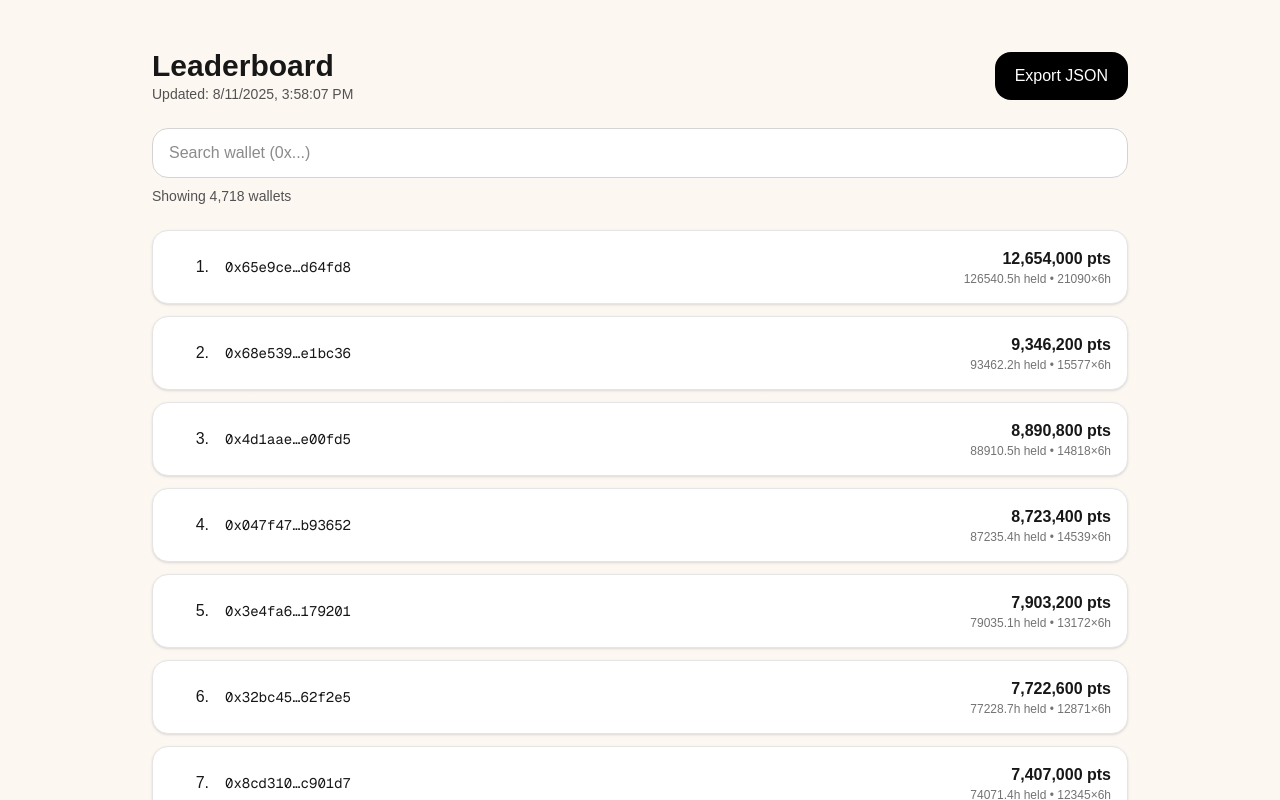
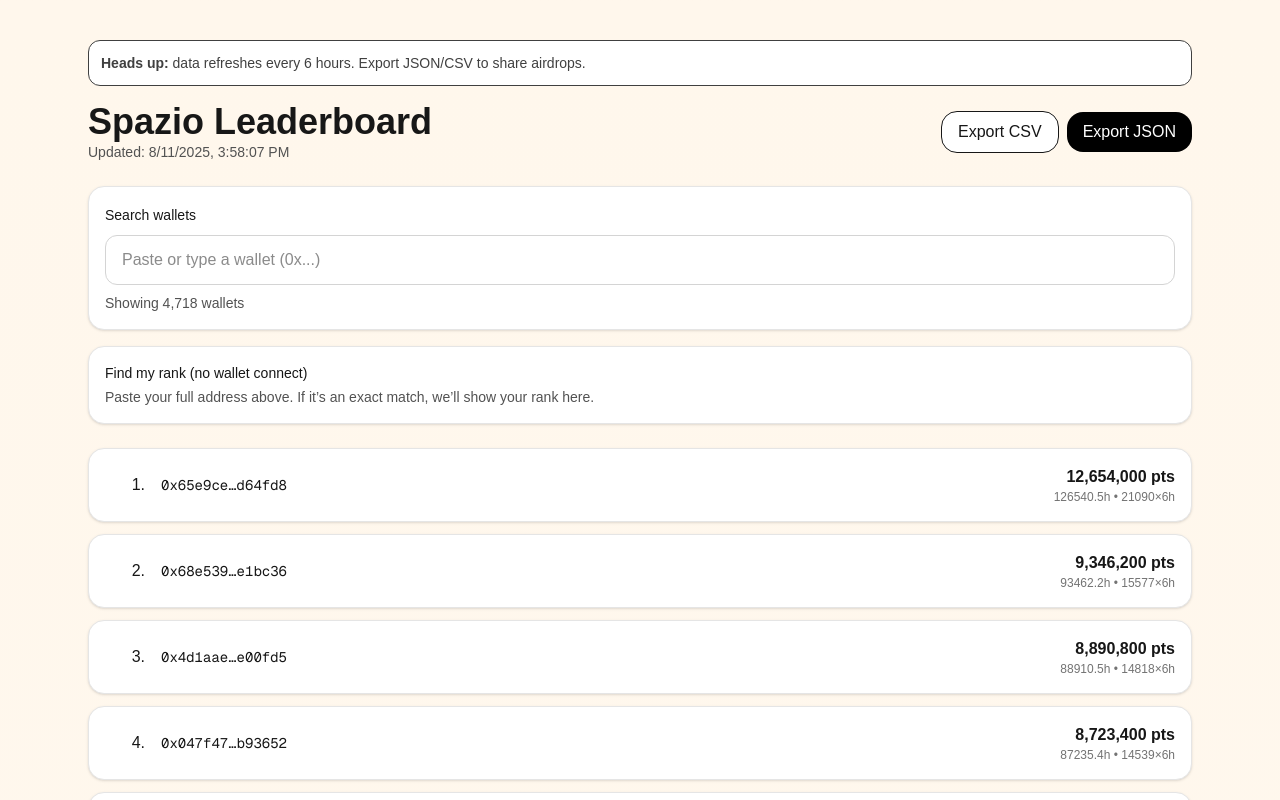
Before and after one commit to NFTL0ve/spazio-site, a Next.js app: page /leaderboard in a window 1280 px wide. Shown: the top 800 px of the page. Built offline with nearby package versions, Linux system fonts and the light colour scheme.

Commit message:
ui: search-only rank + csv/json export

```diff
--- a/src/app/leaderboard/page.tsx
+++ b/src/app/leaderboard/page.tsx
@@ -18,15 +18,20 @@ export default function LeaderboardPage() {
       .catch((e) => setErr(String(e)));
   }, []);
 
+  const isFullAddress = (q: string) => /^0x[a-fA-F0-9]{40}$/.test(q.trim());
+  const exactRank =
+    data && isFullAddress(query)
+      ? data.leaderboard.findIndex((e) => e.address.toLowerCase() === query.trim().toLowerCase())
+      : -1;
+
   const filtered = useMemo(() => {
     if (!data) return [];
     const q = query.trim().toLowerCase();
-    const list = data.leaderboard;
-    if (!q) return list;
-    return list.filter((e) => e.address.toLowerCase().includes(q));
+    if (!q) return data.leaderboard;
+    return data.leaderboard.filter((e) => e.address.toLowerCase().includes(q));
   }, [data, query]);
 
-  const download = () => {
+  const downloadJSON = () => {
     if (!data) return;
     const blob = new Blob([JSON.stringify(data, null, 2)], { type: "application/json" });
     const url = URL.createObjectURL(blob);
@@ -37,54 +42,114 @@ export default function LeaderboardPage() {
     URL.revokeObjectURL(url);
   };
 
+  const downloadCSV = () => {
+    if (!data) return;
+    const headers = ["rank", "address", "points", "periods", "holdingSeconds", "holdingHours"];
+    const rows = data.leaderboard.map((e, i) => [
+      String(i + 1),
+      e.address,
+      String(e.points),
+      String(e.periods),
+      String(e.holdingSeconds),
+      (e.holdingSeconds / 3600).toFixed(2),
+    ]);
+    const csv = [headers.join(","), ...rows.map((r) => r.join(","))].join("\n");
+    const blob = new Blob([csv], { type: "text/csv" });
+    const url = URL.createObjectURL(blob);
+    const a = document.createElement("a");
+    a.href = url;
+    a.download = "spazio-points.csv";
+    a.click();
+    URL.revokeObjectURL(url);
+  };
+
+  const highlightAddr = query.trim().toLowerCase();
+
   return (
-    <main className="min-h-screen bg-gradient-to-b from-[#FDF7F2] to-white">
-      <div className="mx-auto max-w-5xl px-6 py-12">
+    <main className="min-h-screen bg-gradient-to-b from-[#FFF7EC] to-white">
+      <div className="mx-auto max-w-6xl px-6 py-10">
+        <div className="mb-4 rounded-xl bg-white border p-3 text-sm text-neutral-700">
+          <b>Heads up:</b> data refreshes every 6 hours. Export JSON/CSV to share airdrops.
+        </div>
+
         <div className="flex items-center justify-between gap-4 flex-wrap">
           <div>
-            <h1 className="text-3xl font-bold">Leaderboard</h1>
+            <h1 className="text-4xl font-extrabold">Spazio Leaderboard</h1>
             {data && (
               <p className="text-sm text-neutral-600">
                 Updated: {new Date(data.updatedAt).toLocaleString()}
               </p>
             )}
           </div>
-          <button onClick={download} className="rounded-2xl bg-black text-white px-5 py-3">
+          <div className="flex items-center gap-2">
+            <button onClick={downloadCSV} className="rounded-2xl bg-white border px-4 py-2">
+              Export CSV
+            </button>
+            <button onClick={downloadJSON} className="rounded-2xl bg-black text-white px-4 py-2">
               Export JSON
             </button>
           </div>
+        </div>
 
-        <div className="mt-6">
+        <div className="mt-6 grid gap-4 md:grid-cols-[2fr,1fr]">
+          <Card className="p-4">
+            <label className="text-sm font-medium">Search wallets</label>
             <input
               value={query}
               onChange={(e) => setQuery(e.target.value)}
-            placeholder="Search wallet (0x...)"
-            className="w-full rounded-2xl border border-neutral-300 bg-white px-4 py-3 outline-none"
+              placeholder="Paste or type a wallet (0x...)"
+              className="mt-2 w-full rounded-xl border border-neutral-300 bg-white px-4 py-3 outline-none"
             />
             <p className="mt-2 text-sm text-neutral-600">
-            Showing {filtered.length.toLocaleString()} wallets
-            {query ? " (filtered)" : ""}
+              Showing {filtered.length.toLocaleString()} wallets{query ? " (filtered)" : ""}
             </p>
+          </Card>
+
+          <Card className="p-4">
+            <div className="text-sm">
+              <div className="font-medium mb-1">Find my rank (no wallet connect)</div>
+              <p className="text-neutral-600">
+                Paste your full address above. If it’s an exact match, we’ll show your rank here.
+              </p>
+              {exactRank >= 0 && data && (
+                <div className="mt-3 rounded-lg bg-[#FFF0F7] border border-pink-200 p-3">
+                  <div className="text-lg font-bold">Rank #{exactRank + 1}</div>
+                  <div className="text-sm text-neutral-700">
+                    Points: {data.leaderboard[exactRank].points.toLocaleString()} • Hours held:{" "}
+                    {(data.leaderboard[exactRank].holdingSeconds / 3600).toFixed(1)}
+                  </div>
+                </div>
+              )}
+            </div>
+          </Card>
         </div>
 
         {!data && !err && <p className="mt-6">Loading…</p>}
         {err && <p className="mt-6 text-red-600">Error loading JSON: {err}</p>}
 
         <div className="mt-6 grid gap-3">
-          {filtered.slice(0, 200).map((e, i) => (
-            <Card key={e.address} className="p-4 flex items-center justify-between">
+          {filtered.slice(0, 200).map((e, i) => {
+            const isMatch = highlightAddr && e.address.toLowerCase() === highlightAddr;
+            return (
+              <Card
+                key={e.address}
+                className={`p-4 flex items-center justify-between ${isMatch ? "ring-2 ring-pink-400" : ""}`}
+              >
                 <div className="flex items-center gap-4">
                   <div className="w-10 text-right tabular-nums">{i + 1}.</div>
-                <div className="font-mono text-sm">{e.address.slice(0, 8)}…{e.address.slice(-6)}</div>
+                  <div className="font-mono text-sm">
+                    {e.address.slice(0, 8)}…{e.address.slice(-6)}
+                  </div>
                 </div>
                 <div className="text-right">
                   <div className="font-semibold tabular-nums">{e.points.toLocaleString()} pts</div>
                   <div className="text-xs text-neutral-500">
-                  {(e.holdingSeconds / 3600).toFixed(1)}h held • {e.periods}×6h
+                    {(e.holdingSeconds / 3600).toFixed(1)}h • {e.periods}×6h
                   </div>
                 </div>
               </Card>
-          ))}
+            );
+          })}
         </div>
 
         {filtered.length > 200 && (
```
Lines whose indentation alone changed are shown as unchanged.
